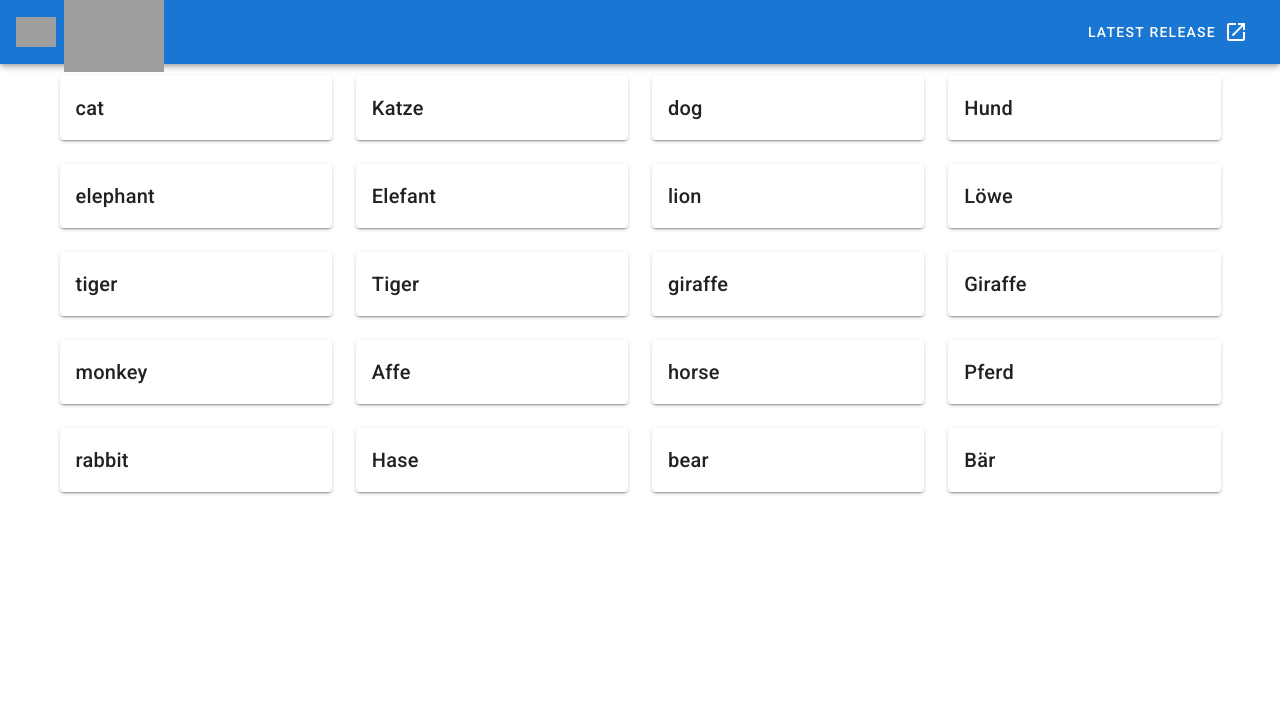
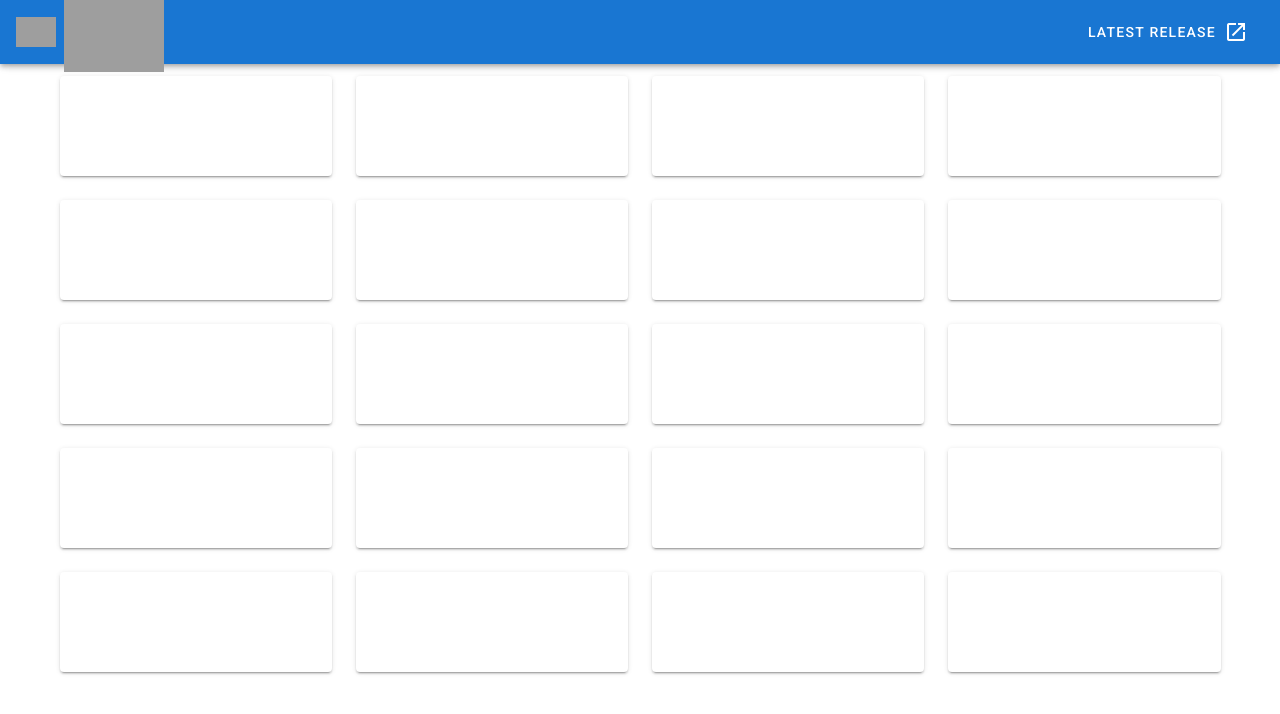
Before and after one commit to maitrux/memory-game, a Vue app: page / in a window 1280 px wide. Shown: the top 714 px of the page. Built offline with nearby package versions, Linux system fonts and the light colour scheme; grey boxes are pictures that could not be loaded.

Commit message:
implemented functionality to compare pairs

```diff
--- a/src/components/GameContainer.vue
+++ b/src/components/GameContainer.vue
@@ -10,9 +10,12 @@ export default {
   data() {
     return {
       words: this.generateMappedWords(CardStore.wordPairs),
+      clickCounter: 0,
+      word1: "",
+      word2: "",
+      matchedPairs: [],
     };
   },
-
   methods: {
     generateMappedWords(wordPairs) {
       // shuffle the wordPairs and then take the first 10
@@ -24,6 +27,44 @@ export default {
       ]);
 
       return words;
+    },
+
+    clickCard(word) {
+      if (this.clickCounter === 0) {
+        this.word1 = word;
+        this.clickCounter++;
+      } else if (this.clickCounter === 1) {
+        this.word2 = word;
+        this.clickCounter++;
+
+        if (this.isWordPairCorrect()) {
+          console.log("correct pair");
+        } else {
+          console.log("wrooong");
+        }
+
+        setTimeout(() => {
+          this.word1 = "";
+          this.word2 = "";
+          this.clickCounter = 0;
+        }, 500);
+      }
+    },
+
+    isWordPairCorrect() {
+      const isCorrect =
+        CardStore.wordPairs.some(
+          (pair) => pair.word === this.word1 && pair.translation === this.word2
+        ) ||
+        CardStore.wordPairs.some(
+          (pair) => pair.word === this.word2 && pair.translation === this.word1
+        );
+
+      if (isCorrect) {
+        this.matchedPairs.push({ word1: this.word1, word2: this.word2 });
+      }
+
+      return isCorrect;
     },
   },
 };
@@ -40,7 +81,7 @@ export default {
         md="3"
         lg="3"
       >
-        <memory-card :word="word" />
+        <memory-card :word="word" @clickCard="clickCard" />
       </v-col>
     </v-row>
   </v-container>
--- a/src/components/MemoryCard.vue
+++ b/src/components/MemoryCard.vue
@@ -1,22 +1,54 @@
 <script>
 export default {
   props: {
-    word: {
-      type: String,
-      required: true,
+    word: String,
+  },
+  computed: {
+    isClickable() {
+      // Check if the current card's word pair has been matched
+      return !this.$parent.matchedPairs.some(
+        (pair) => pair.word1 === this.word || pair.word2 === this.word
+      );
+    },
+  },
+  methods: {
+    handleCardClick() {
+      // Check if the card is clickable before handling the click event
+      if (this.isClickable) {
+        this.$emit("clickCard", this.word);
+      }
+
+      // Remove focus from the clicked card element
+      this.$el.blur();
     },
   },
 };
 </script>
 
 <template>
-  <v-card class="memory-card">
-    <v-card-title>{{ word }}</v-card-title>
+  <v-card
+    class="memory-card d-flex justify-center align-center"
+    @click="handleCardClick"
+    :class="{ 'disabled-card': !isClickable }"
+    v-ripple="false"
+  >
+    <v-card-title v-show="!isClickable">{{ word }}</v-card-title>
   </v-card>
 </template>
 
 <style scoped lang="scss">
 .memory-card {
   background-color: #55cdfd;
+  height: 100px;
+}
+
+.memory-card:focus {
+  outline: none;
+}
+
+.disabled-card {
+  pointer-events: none;
+  background-color: white;
+  border: solid 1px #55cdfd;
 }
 </style>
--- a/src/store/CardStore.ts
+++ b/src/store/CardStore.ts
@@ -16,7 +16,7 @@ export default {
     { word: "dolphin", translation: "Delfin" },
     { word: "whale", translation: "Wal" },
     { word: "shark", translation: "Hai" },
-    { word: "octopus", translation: "Oktopus" },
+    { word: "octopus", translation: "Tintenfish" },
     { word: "crocodile", translation: "Krokodil" },
     { word: "parrot", translation: "Papagei" },
     { word: "snake", translation: "Schlange" },
```
